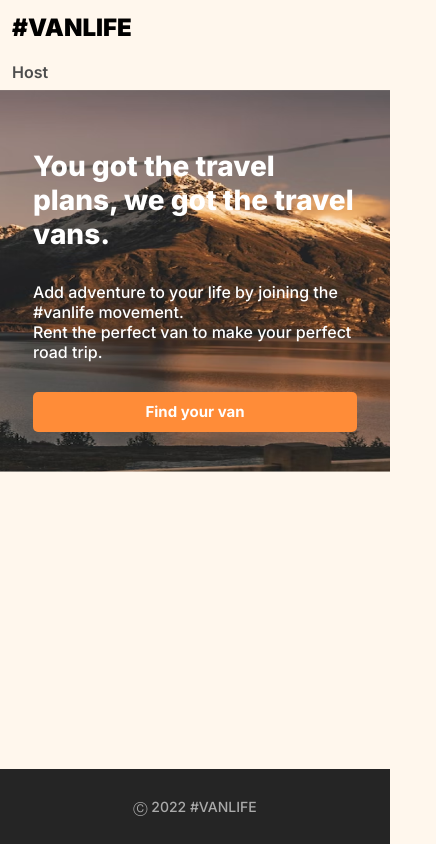
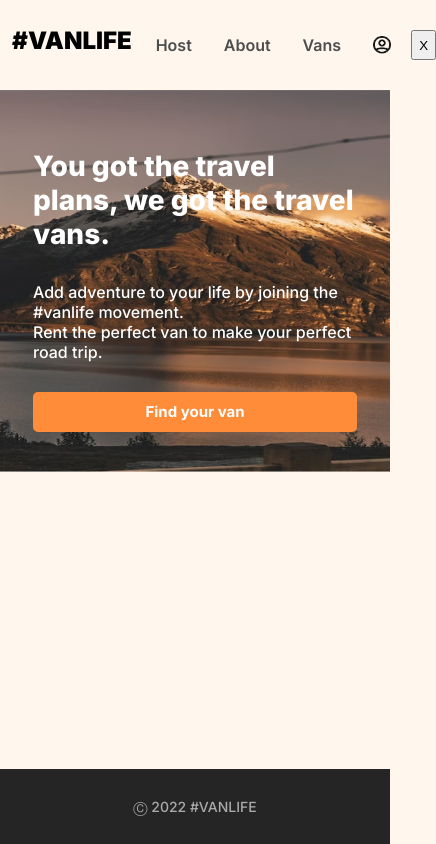
Before and after one commit to PrakrutiPareek/Van_Life, a React (Vite) app: page / in a window 390 px wide. Shown: the whole page, 436 px wide, since content can reach past the window. Built offline with nearby package versions, Linux system fonts and the light colour scheme.

Commit message:
header css update

```diff
--- a/src/index.css
+++ b/src/index.css
@@ -45,7 +45,7 @@ header .logo:hover {
   text-decoration: none;
 }
 
-nav {
+header .header-nav {
   display: flex;
   flex-direction: row;
 }
@@ -817,19 +817,23 @@ img.graph {
   }
 
   header {
-    height: 80px;
-    padding-block: 5px;
-    flex-direction: column;
-    align-items: flex-start;
+    height: auto; /* let it grow naturally */
+    padding: 10px;
+    flex-direction: row; /* keep logo + nav in a row */
+    flex-wrap: wrap; /* allow wrapping if needed */
+    align-items: center;
+    justify-content: space-between;
   }
 
   header .logo {
     font-size: 20px;
-    margin-bottom: 10px;
+    margin-bottom: 0;
   }
 
-  nav {
-    gap: 10px;
+  header .header-nav {
+    flex-direction: row;
+    flex-wrap: wrap;
+    gap: 8px;
   }
 
   header a {
--- a/src/index_responsive.css
+++ b/src/index_responsive.css
@@ -819,8 +819,7 @@ img.graph {
   header {
     height: 80px;
     padding-block: 5px;
-    flex-direction: column;
-    align-items: flex-start;
+    flex-direction: row;
   }
 
   header .logo {
@@ -829,8 +828,8 @@ img.graph {
   }
 
   nav {
-    flex-direction: column;
-    gap: 10px;
+    flex-direction: row;
+    gap: 8px;
   }
 
   header a {
@@ -1154,8 +1153,6 @@ img.graph {
   }
 }
 
-
-
 @media (max-width: 900px) {
   header {
     height: 90px;
```
